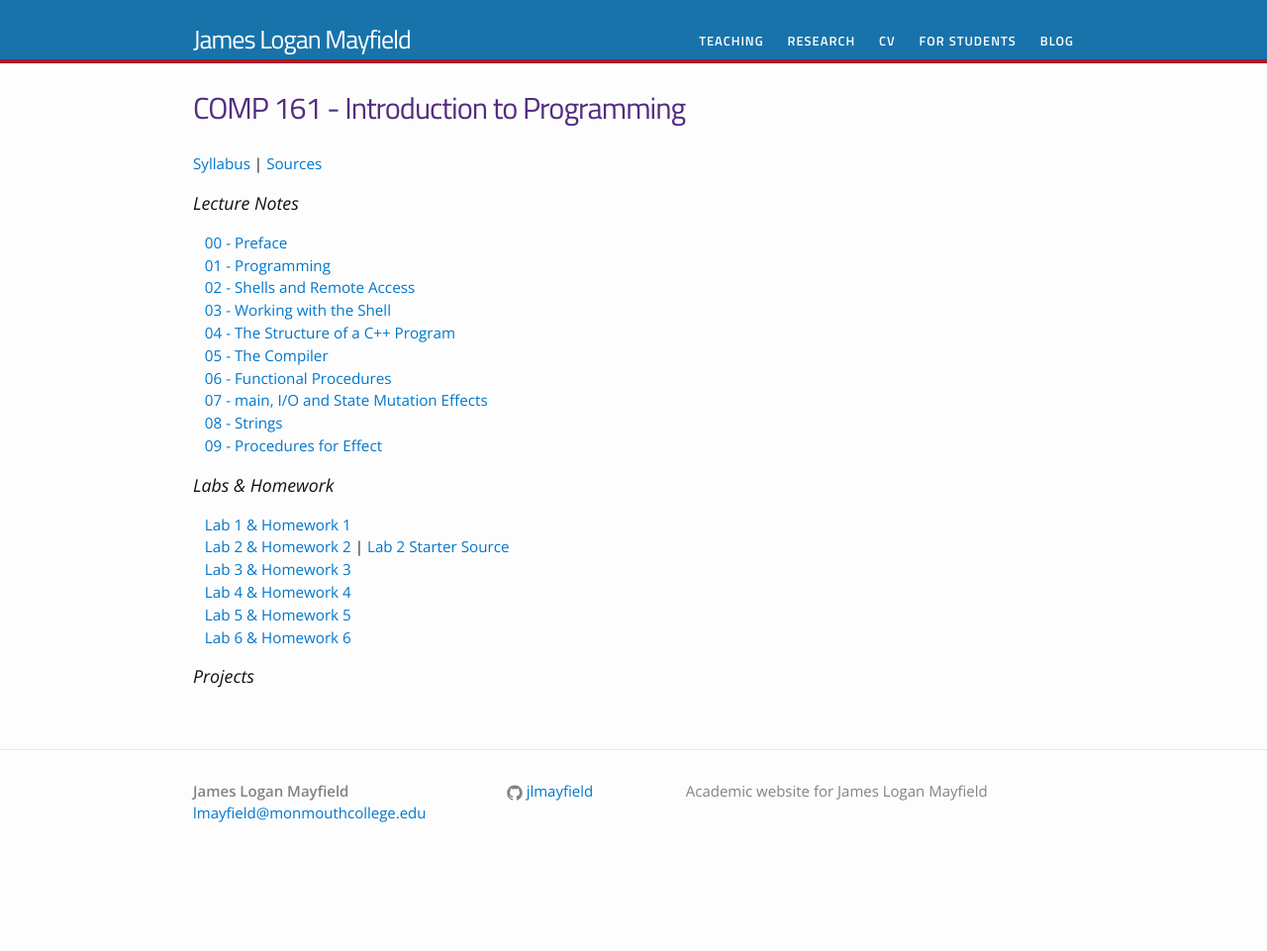
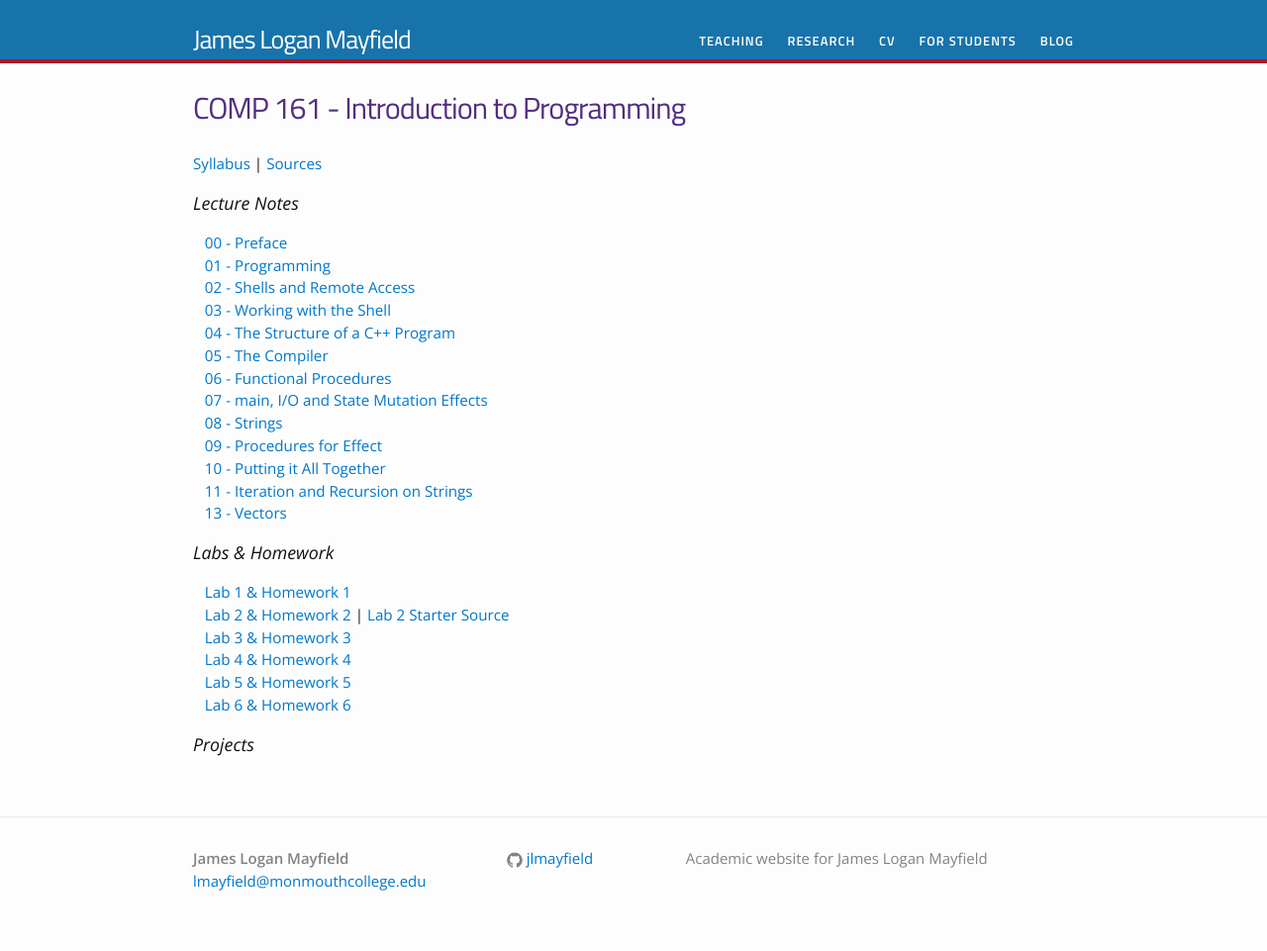
Before and after one commit to jlmayfield/jlmayfield.github.io, a Jekyll site: the page built from teaching/comp161.md, in a window 1280 px wide. Shown: the whole page at 99% size. Built offline with Jekyll 4.4.1, drawn with Linux system fonts in a browser that asks for light colours; before the commit the page ends 900 px from its top, so only the background shows below that.

Commit message:
links to new c161 lecture notes

```diff
--- a/teaching/comp161.md
+++ b/teaching/comp161.md
@@ -19,8 +19,9 @@ permalink: /teaching/COMP161/
 &nbsp;&nbsp;&nbsp;[07 - main, I/O and State Mutation Effects](/teaching/COMP161/notes/comp161-lectureNotes-07.pdf)
 &nbsp;&nbsp;&nbsp;[08 - Strings](/teaching/COMP161/notes/comp161-lectureNotes-08.pdf)
 &nbsp;&nbsp;&nbsp;[09 - Procedures for Effect](/teaching/COMP161/notes/comp161-lectureNotes-09.pdf)
-
-
+&nbsp;&nbsp;&nbsp;[10 - Putting it All Together](/teaching/COMP161/notes/comp161-lectureNotes-10.pdf)
+&nbsp;&nbsp;&nbsp;[11 - Iteration and Recursion on Strings](/teaching/COMP161/notes/comp161-lectureNotes-11.pdf)
+&nbsp;&nbsp;&nbsp;[13 - Vectors](/teaching/COMP161/notes/comp161-lectureNotes-13.pdf)
 
 
 
```
